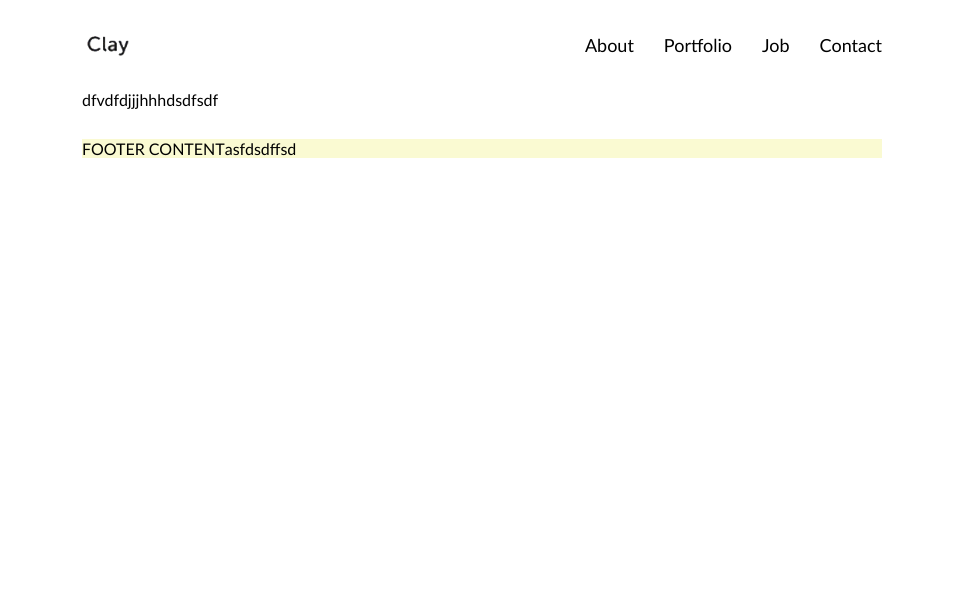
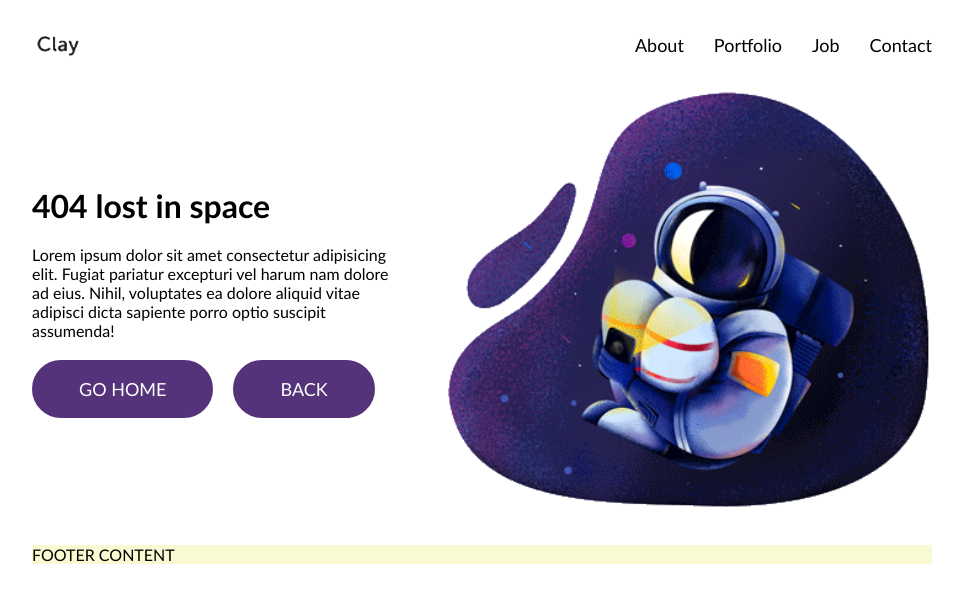
Before and after one commit to AndriusCa/1-2astronautas, a website: page index.html in a window 1280 px wide. Shown: the whole page, without its empty margins (158-1121 px from the left). Drawn offline with Linux system fonts and the light colour scheme.

Commit message:
Main content

```diff
--- a/index.html
+++ b/index.html
@@ -31,13 +31,19 @@
     </header>
 
     <main>
-         <p>dfvdfdjjjhhh</p>
-        <div>dsdfsdf</div>
+        <div>
+            <h1>404 lost in space</h1>
+            <p>Lorem ipsum dolor sit amet consectetur adipisicing elit. Fugiat pariatur excepturi vel harum nam dolore ad eius. Nihil, voluptates ea dolore aliquid vitae adipisci dicta sapiente porro optio suscipit assumenda!</p>
+            <div>
+                <a href="#"> Go home</a>
+                <a href="#"> Back</a>
+            </div>
+        </div>
+        <img src="astronautas.png" alt="atsronautas su telefonu">
     </main>
 
     <footer>
         FOOTER CONTENT
-        <p>asfdsdffsd</p>
     </footer>
 </body>
 </html>
--- a/main.css
+++ b/main.css
@@ -1,5 +1,5 @@
 body,
-body *  {
+body * {
     margin: 0;
     padding: 0;
     box-sizing: border-box;
@@ -9,25 +9,27 @@ body {
     font-family: 'Gill Sans', 'Gill Sans MT', Calibri, 'Trebuchet MS', sans-serif;
 }
 
+
 header,
 main,
 footer {
     display: flex;
-    width: 800px;
-    margin: 30px calc((100% - 800px)/2);
+    justify-content: space-between;
+    width: 900px;
+    align-items: center;
+    margin: 30px calc((100% - 900px)/2);
 }
 
 
 header {
-        justify-content: space-between;
-        align-items: center;
+   align-items: center;
 }
 
-img {
+header > img {
 height: 30px;
 width: 200px;
 object-fit: contain;
-object-position: left;
+object-position: center left;
 }
 
 nav {
@@ -36,19 +38,59 @@ nav {
 }
 
 a {
-    color: black;
+    color: #000;
     font-size: 18px;
     text-decoration: none;
 }
 
-a:hover {
+nav > a:hover {
     color: #55337a;
     text-decoration: underline;
 }
 
+main > div {
+    display: flex;
+    flex-direction: column;
+    width: 40%;
+    gap: 20px;
+}
+
+h1 {
+}
+
+p {
+}
+
 main {
-   /* background-color: lightcoral; */
 }
+
+div > div {
+    display: flex;
+    gap: 20px;
+}
+
+div > a {
+    display: inline-block;
+    padding: 18px 45px;
+    background-color: #55337a;
+    color: white;
+    font-size: 18px;                        /* 18px = 1em*/
+    line-height: 18px;
+    text-transform: uppercase;
+    text-decoration: none;
+    border-radius: 29px;
+    border: 2px solid #55337a;
+    user-select: none;
+}
+div a:hover {
+    background-color: #fff;
+    color: #55337a;
+}
+
+ main > img {
+    width: 55%;
+
+ }
 
 footer {
     background-color: lightgoldenrodyellow;
```
